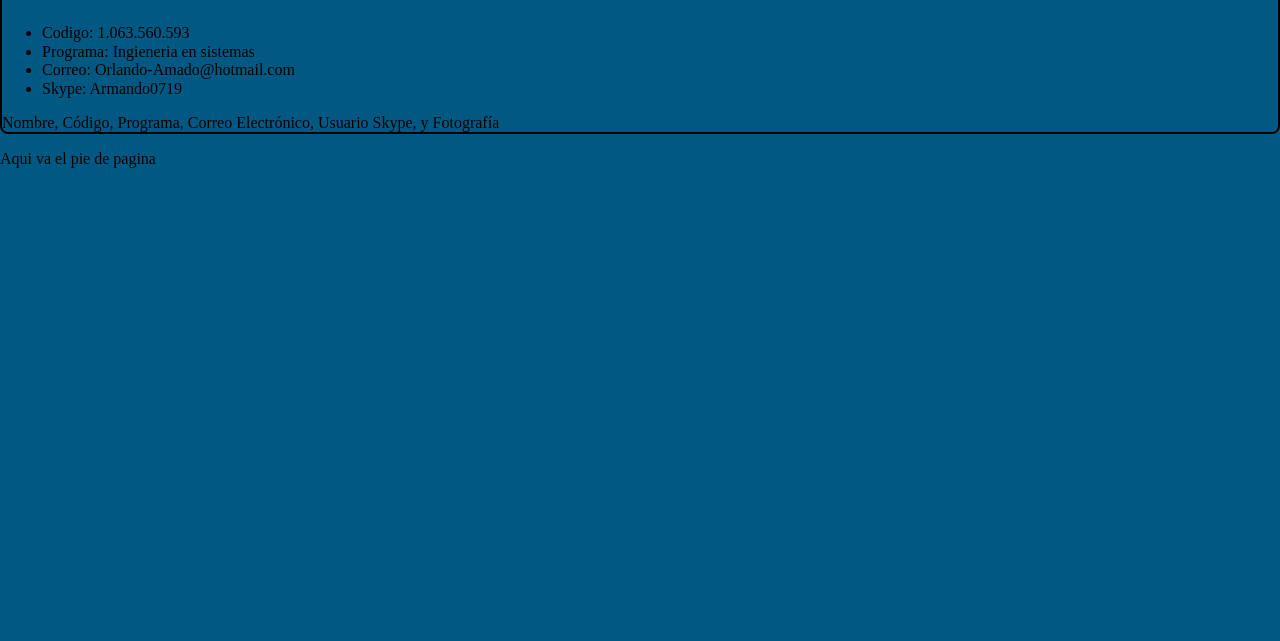
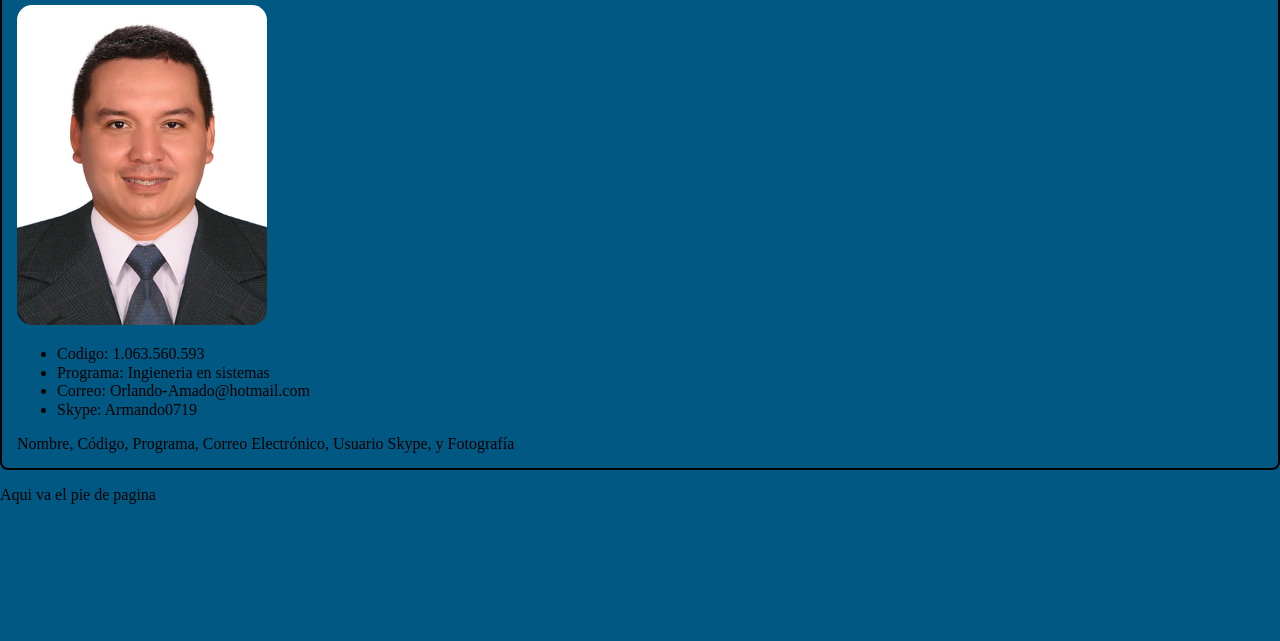
Before and after one commit to oramar/Fase-3-Construcci-n, a plain HTML site: page Secciones/Autores/Autores.html in a window 1280 px wide. Shown: the part 159-800 px from the top of the page. Drawn offline with Linux system fonts and the light colour scheme; files that its build step writes are made by us from their sources.

Commit message:
Agrego foto a mi Informacion

```diff
--- a/Secciones/Autores/Autores.html
+++ b/Secciones/Autores/Autores.html
@@ -16,7 +16,7 @@
     <section>
         <header>
             <h2>Orlando Amado Ardila</h2>
-            <img src="" alt="">
+            <img src="../../img/Orlando.jpg" alt="Orlando Amado Ardila">
             <ul>
                 <li>Codigo: 1.063.560.593</li>
                 <li>Programa: Ingieneria en sistemas</li>
--- a/css/estiloAutores.css
+++ b/css/estiloAutores.css
@@ -4,4 +4,10 @@ body{
 section{
     border: black 2px solid;
     border-radius: 8px;
+    padding: 15px;
 }
+img{
+    width: 250px;
+    height: 320px;
+    border-radius: 15px;
+}
```
Also changed, not shown: img/Orlando.jpg (added), 1 other file.
